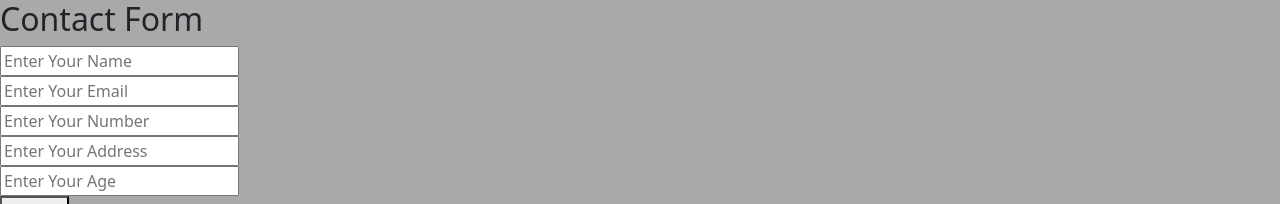
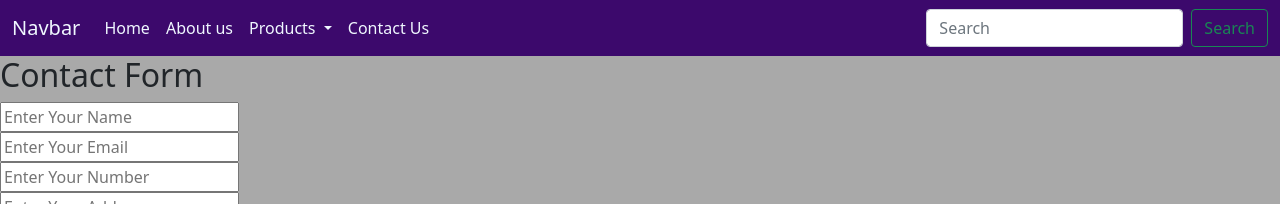
Before and after one commit to samiya-25/myWebsite, a website: page contact.html in a window 1280 px wide. Shown: the top 204 px of the page. Drawn offline with nearby package versions, Linux system fonts and the light colour scheme.

Commit message:
navbar added

```diff
--- a/contact.html
+++ b/contact.html
@@ -16,6 +16,52 @@
 
     <title>Contact Form</title>
 </head>
+
+<!-- Navbar starts here-->
+<nav class="navbar navbar-expand-lg " style="background-color: #3c096c;">
+    <div class="container-fluid">
+        <a class="navbar-brand" href="# " style="color: aliceblue;">Navbar</a>
+        <button class="navbar-toggler" type="button" data-bs-toggle="collapse" data-bs-target="#navbarSupportedContent"
+            aria-controls="navbarSupportedContent" aria-expanded="false" aria-label="Toggle navigation">
+            <span class="navbar-toggler-icon"></span>
+        </button>
+        <div class="collapse navbar-collapse" id="navbarSupportedContent">
+            <ul class="navbar-nav me-auto mb-2 mb-lg-0">
+                <li class="nav-item">
+                    <a class="nav-link active" aria-current="page" href="#" style="color: aliceblue;">Home</a>
+                </li>
+                <li class="nav-item">
+                    <a class="nav-link" href="#" style="color: aliceblue;">About us</a>
+                </li>
+                <li class="nav-item dropdown">
+                    <a class="nav-link dropdown-toggle" href="#" id="navbarDropdown" role="button"
+                        data-bs-toggle="dropdown" aria-expanded="false" style="color: aliceblue;">
+                        Products
+                    </a>
+                    <ul class="dropdown-menu" aria-labelledby="navbarDropdown">
+                        <li><a class="dropdown-item" href="#"
+                                style="color: aliceblue; background-color: #3c096c;">Action</a></li>
+                        <li><a class="dropdown-item" href="#"
+                                style="color: aliceblue;background-color: #3c096c;">Another action</a></li>
+                        <li>
+                            <hr class="dropdown-divider">
+                        </li>
+                        <li><a class="dropdown-item" href="#">Something else here</a></li>
+                    </ul>
+                </li>
+                <li class="nav-item">
+                    <a class="nav-link" href="/contact.html" style="color: aliceblue;" tabindex="-1"
+                        aria-disabled="true">Contact Us</a>
+                </li>
+            </ul>
+            <form class="d-flex">
+                <input class="form-control me-2" type="search" placeholder="Search" aria-label="Search">
+                <button class="btn btn-outline-success" type="submit">Search</button>
+            </form>
+        </div>
+    </div>
+</nav>
+<!--navbar ends here-->
 
 <body style="background-color: darkgrey;">
     <h2>Contact Form</h2>
```
